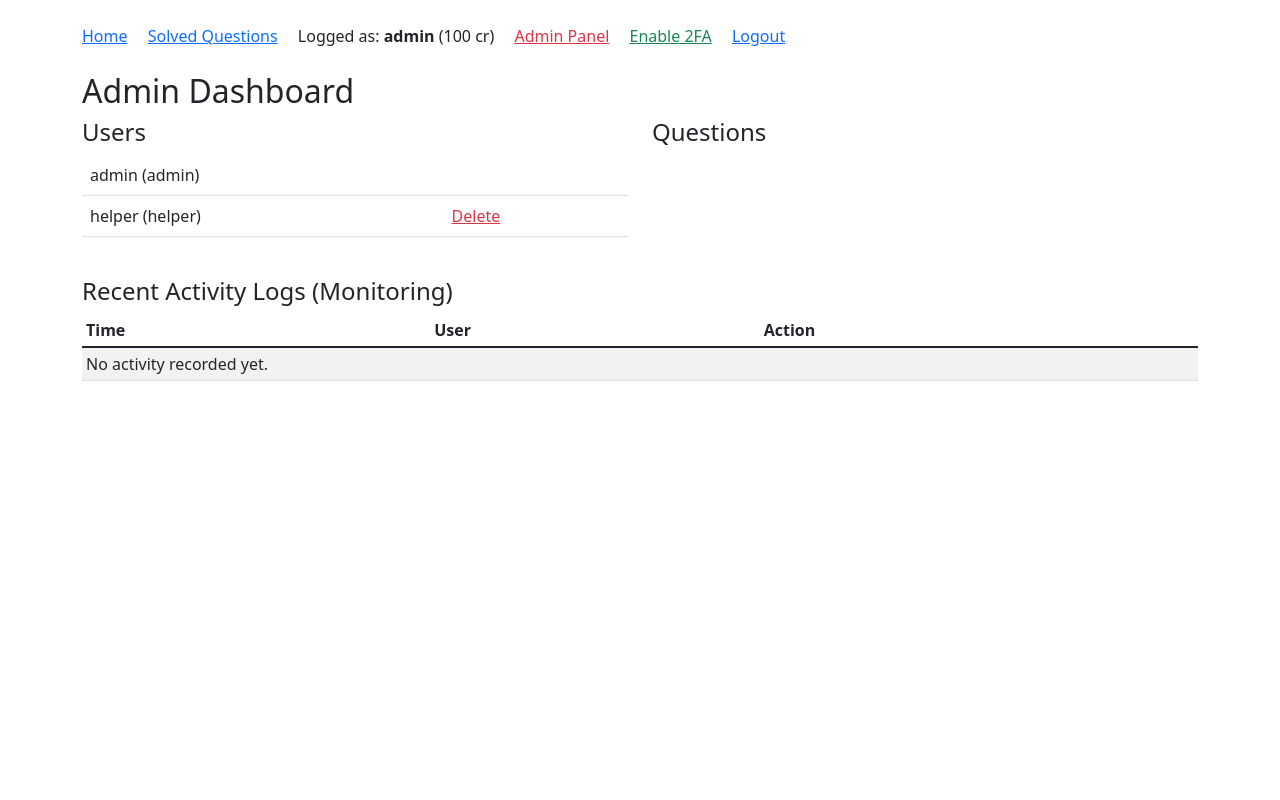
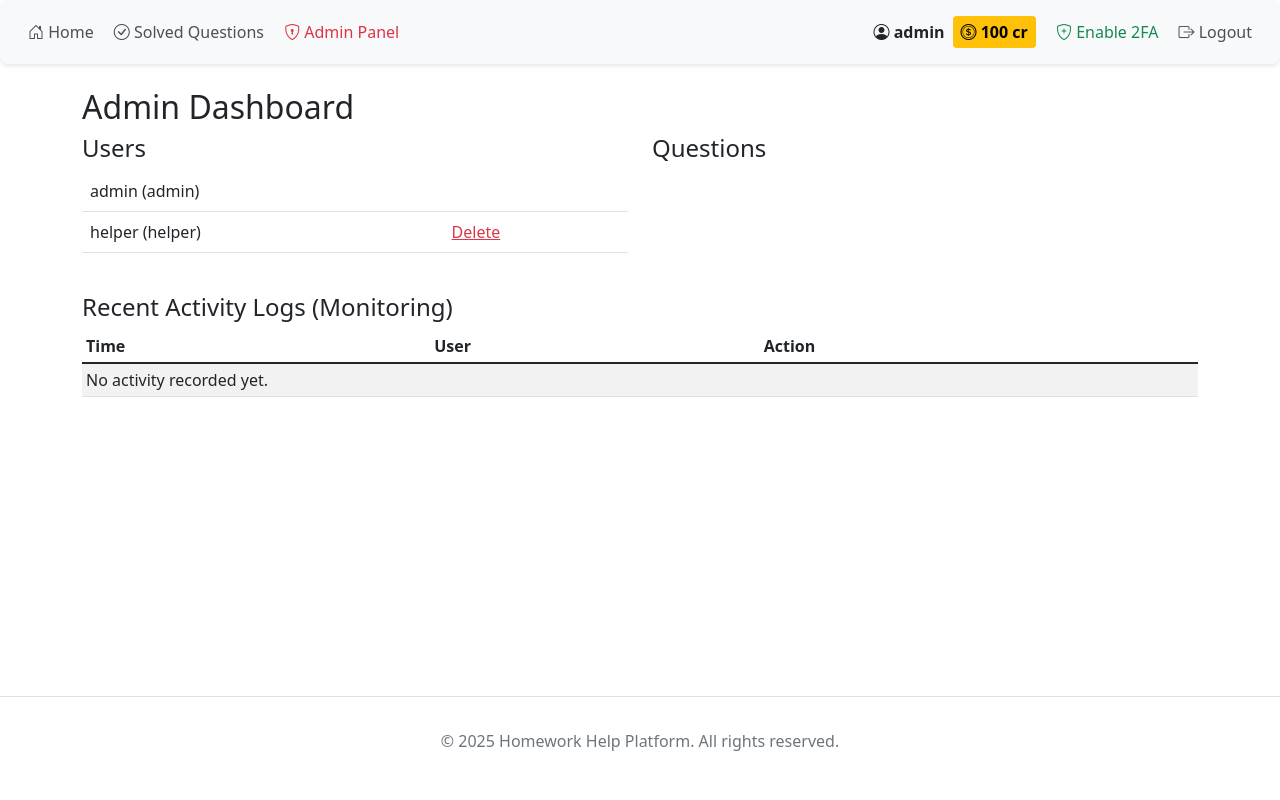
Before and after one commit to pyskaa0506/Secured-Homework-Help-Website, a Flask app: page /dashboard in a window 1280 px wide. Run offline with Flask 3, Linux system fonts and the light colour scheme; a user stored in the database is signed in; some libraries are stand-ins or nearby versions.

Commit message:
Major frontend update to base.html

```diff
--- a/source/app/templates/base.html
+++ b/source/app/templates/base.html
@@ -1,58 +1,214 @@
 <!doctype html>
-<html>
+<html lang="en">
 <head>
-    <title>Homework MVP</title>
-    <link href="https://cdn.jsdelivr.net/npm/bootstrap@5.1.3/dist/css/bootstrap.min.css" rel="stylesheet">
+    <meta charset="UTF-8">
+    <meta name="viewport" content="width=device-width, initial-scale=1.0">
+    <meta name="description" content="Secure Homework Help Platform - Ask questions, get answers, and earn credits">
+    <title>{% block title %}Homework Help{% endblock %}</title>
+
+    <!-- Bootstrap CSS -->
+    <link href="https://cdn.jsdelivr.net/npm/bootstrap@5.1.3/dist/css/bootstrap.min.css" rel="stylesheet"
+          integrity="sha384-1BmE4kWBq78iYhFldvKuhfTAU6auU8tT94WrHftjDbrCEXSU1oBoqyl2QvZ6jIW3"
+          crossorigin="anonymous">
+
+    <!-- Bootstrap Icons -->
+    <link rel="stylesheet" href="https://cdn.jsdelivr.net/npm/bootstrap-icons@1.10.0/font/bootstrap-icons.css">
+
     <style>
+        :root {
+            --purple: #6f42c1;
+        }
+
         .bg-purple {
-            background-color: #6f42c1 !important;
+            background-color: var(--purple) !important;
+        }
+
+        .navbar {
+            background-color: #f8f9fa;
+            padding: 1rem;
+            border-radius: 0.5rem;
+            box-shadow: 0 2px 4px rgba(0,0,0,0.1);
+        }
+
+        .navbar a {
+            text-decoration: none;
+            color: #495057;
+            font-weight: 500;
+            transition: color 0.2s;
+        }
+
+        .navbar a:hover {
+            color: var(--purple);
+        }
+
+        .user-info {
+            display: inline-flex;
+            align-items: center;
+            gap: 0.5rem;
+            flex-wrap: wrap;
+        }
+
+        .credits-badge {
+            background-color: #ffc107;
+            color: #000;
+            padding: 0.25rem 0.5rem;
+            border-radius: 0.25rem;
+            font-weight: 600;
+        }
+
+        .alert {
+            border-radius: 0.5rem;
+            animation: slideIn 0.3s ease-out;
+        }
+
+        @keyframes slideIn {
+            from {
+                opacity: 0;
+                transform: translateY(-10px);
+            }
+            to {
+                opacity: 1;
+                transform: translateY(0);
+            }
+        }
+
+        .main-content {
+            min-height: 70vh;
+        }
+
+        footer {
+            margin-top: 3rem;
+            padding: 2rem 0;
+            border-top: 1px solid #dee2e6;
+            text-align: center;
+            color: #6c757d;
+        }
+
+        /* Responsive improvements */
+        @media (max-width: 768px) {
+            .navbar {
+                padding: 0.75rem;
+            }
+
+            .navbar a, .navbar span {
+                display: block;
+                margin: 0.25rem 0 !important;
+            }
+
+            .user-info {
+                display: block;
+            }
         }
     </style>
+
+    {% block extra_css %}{% endblock %}
 </head>
-<body class="container mt-4">
-    <nav class="mb-4">
-        <a href="{{ url_for('main.index') }}" class="me-3">Home</a>
-        <a href="{{ url_for('main.solved') }}" class="me-3">Solved Questions</a>
+<body>
+    <!-- Navigation -->
+    <nav class="navbar mb-4" role="navigation" aria-label="Main navigation">
+        <div class="container-fluid d-flex flex-wrap align-items-center">
+            <div class="nav-links flex-grow-1">
+                <a href="{{ url_for('main.index') }}" class="me-3">
+                    <i class="bi bi-house-door"></i> Home
+                </a>
+                <a href="{{ url_for('main.solved') }}" class="me-3">
+                    <i class="bi bi-check-circle"></i> Solved Questions
+                </a>
 
                 {% if current_user.is_authenticated %}
-            <span class="me-3">
-                Logged as: <b>{{ current_user.username }}</b> ({{ current_user.credits }} cr)
+                    {% if current_user.role == 'student' %}
+                        <a href="{{ url_for('main.ask') }}" class="me-3">
+                            <i class="bi bi-question-circle"></i> Ask Question
+                        </a>
+                    {% endif %}
+
+                    {% if current_user.role == 'admin' %}
+                        <a href="{{ url_for('admin.dashboard') }}" class="me-3 text-danger">
+                            <i class="bi bi-shield-lock"></i> Admin Panel
+                        </a>
+                    {% endif %}
+                {% endif %}
+            </div>
+
+            <div class="user-section">
+                {% if current_user.is_authenticated %}
+                    <span class="user-info me-3">
+                        <span>
+                            <i class="bi bi-person-circle"></i>
+                            <strong>{{ current_user.username }}</strong>
+                        </span>
+                        <span class="credits-badge" title="Available credits">
+                            <i class="bi bi-coin"></i> {{ current_user.credits }} cr
+                        </span>
                         {% if current_user.role == 'helper' %}
                             {% set rank, badge_class = current_user.get_helper_rank() %}
-                    <span class="badge {{ badge_class }}">{{ rank }}</span>
+                            <span class="badge {{ badge_class }}" title="Helper rank">{{ rank }}</span>
                         {% endif %}
                         {% if current_user.is_2fa_enabled %}
-                    <span class="badge bg-success">2FA ✓</span>
+                            <span class="badge bg-success" title="Two-factor authentication enabled">
+                                <i class="bi bi-shield-check"></i> 2FA
+                            </span>
                         {% endif %}
                     </span>
 
-            {% if current_user.role == 'student' %}
-                <a href="{{ url_for('main.ask') }}" class="me-3">Ask Question</a>
+                    <!-- 2FA Toggle -->
+                    {% if current_user.is_2fa_enabled %}
+                        <a href="{{ url_for('auth.disable_2fa') }}" class="me-3 text-warning"
+                           title="Disable two-factor authentication">
+                            <i class="bi bi-shield-x"></i> Disable 2FA
+                        </a>
+                    {% else %}
+                        <a href="{{ url_for('auth.setup_2fa') }}" class="me-3 text-success"
+                           title="Enable two-factor authentication for better security">
+                            <i class="bi bi-shield-plus"></i> Enable 2FA
+                        </a>
                     {% endif %}
 
-            {% if current_user.role == 'admin' %}
-                <a href="{{ url_for('admin.dashboard') }}" class="me-3 text-danger">Admin Panel</a>
+                    <a href="{{ url_for('auth.logout') }}" title="Logout">
+                        <i class="bi bi-box-arrow-right"></i> Logout
+                    </a>
+                {% else %}
+                    <a href="{{ url_for('auth.login') }}" class="me-3">
+                        <i class="bi bi-box-arrow-in-right"></i> Login
+                    </a>
+                    <a href="{{ url_for('auth.register') }}">
+                        <i class="bi bi-person-plus"></i> Register
+                    </a>
                 {% endif %}
-            <!-- 2FA Links -->
-            {% if current_user.is_2fa_enabled %}
-                <a href="{{ url_for('auth.disable_2fa') }}" class="me-3 text-warning">Disable 2FA</a>
-            {% else %}
-                <a href="{{ url_for('auth.setup_2fa') }}" class="me-3 text-success">Enable 2FA</a>
-            {% endif %}
-
-            <a href="{{ url_for('auth.logout') }}">Logout</a>
-        {% else %}
-            <a href="{{ url_for('auth.login') }}" class="me-3">Login</a>
-            <a href="{{ url_for('auth.register') }}">Register</a>
-        {% endif %}
+            </div>
+        </div>
     </nav>
 
-    {% with messages = get_flashed_messages() %}
+    <!-- Flash Messages -->
+    {% with messages = get_flashed_messages(with_categories=true) %}
         {% if messages %}
-            <div class="alert alert-info">{{ messages[0] }}</div>
+            <div class="container">
+                {% for category, message in messages %}
+                    <div class="alert alert-{{ category if category != 'message' else 'info' }} alert-dismissible fade show" role="alert">
+                        {{ message }}
+                        <button type="button" class="btn-close" data-bs-dismiss="alert" aria-label="Close"></button>
+                    </div>
+                {% endfor %}
+            </div>
         {% endif %}
     {% endwith %}
 
+    <!-- Main Content -->
+    <main class="container main-content">
         {% block content %}{% endblock %}
+    </main>
+
+    <!-- Footer -->
+    <footer>
+        <div class="container">
+            <p class="mb-0">&copy; 2025 Homework Help Platform. All rights reserved.</p>
+        </div>
+    </footer>
+    <!-- Bootstrap JS Bundle -->
+    <script src="https://cdn.jsdelivr.net/npm/bootstrap@5.1.3/dist/js/bootstrap.bundle.min.js"
+            integrity="sha384-ka7Sk0Gln4gmtz2MlQnikT1wXgYsOg+OMhuP+IlRH9sENBO0LRn5q+8nbTov4+1p"
+            crossorigin="anonymous"></script>
+
+    {% block extra_js %}{% endblock %}
 </body>
 </html>
```
Lines whose indentation alone changed are shown as unchanged.
